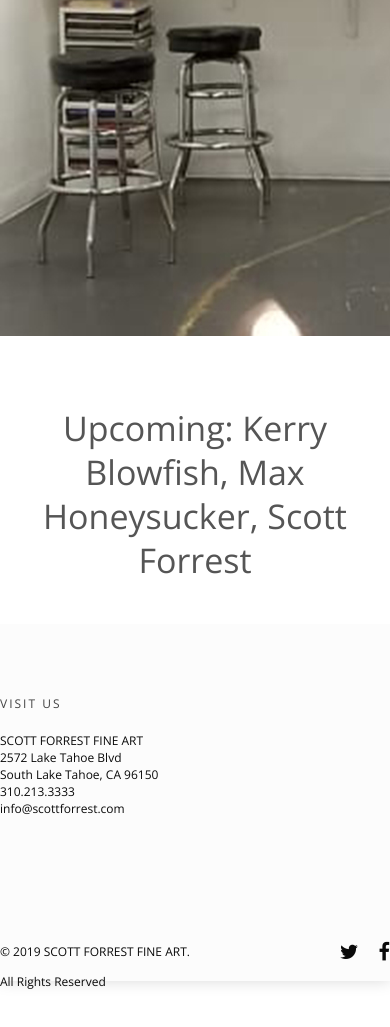
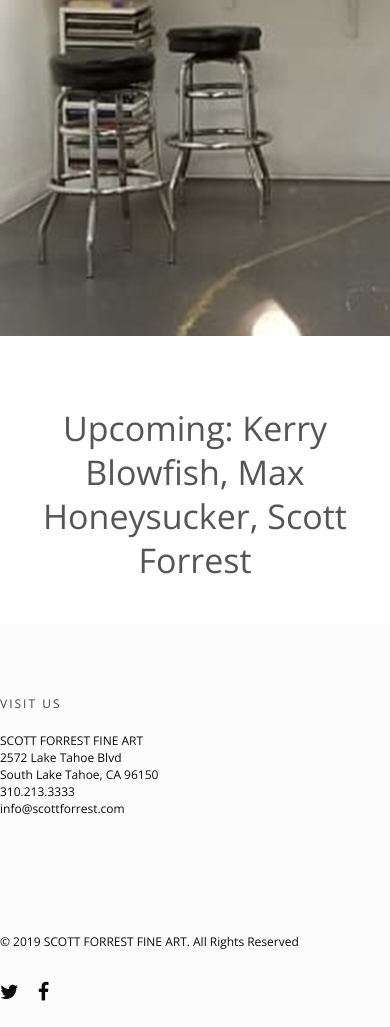
Before and after one commit to testpilot98/scott, a website: page index.html in a window 390 px wide. Shown: the part 497-1524 px from the top of the page. Before the commit the page ends 1494 px from the top, so only its background shows below. Drawn offline with nearby package versions, Linux system fonts and the light colour scheme.

Commit message:
Remove bootstrap classes from footer; use custom css instead. Add media-query for footer elements.

```diff
--- a/css/style.css
+++ b/css/style.css
@@ -688,7 +688,7 @@ nav a:hover {
 
 footer {
   background-color: #fcfcfc;
-  padding-bottom: 14px;
+  padding-bottom: 20px;
 }
 
 .footer-row {
@@ -698,11 +698,30 @@ footer {
 .footer-copyright {
   height: 30px; /** vert center **/
   line-height: 30px; /** vert center **/
+  display: inline-block;
 }
 
 .footer-social {
   height: 30px; /** vert center **/
   line-height: 30px; /** vert center **/
+  display: inline-block;
+  float: right;
+}
+
+@media (max-width: 690px) {
+  .footer-row {
+    margin-top: 110px;
+  }
+
+  .footer-copyright {
+    display: block;
+  }
+
+  .footer-social {
+    display: block;
+    float: none;
+    margin-top: 20px;
+  }
 }
 
 .fa-twitter,
@@ -714,7 +733,7 @@ footer {
 }
 
 .fa-twitter {
-  padding-right: 16px;
+  padding-right: 15px;
 }
 
 .fa-twitter:hover,
--- a/index.html
+++ b/index.html
@@ -126,15 +126,13 @@
         310.213.3333 <br>
         info@scottforrest.com <!-- TODO: Correct Email -->
       </address>
-      <div class="row footer-row">
-        <div class="col footer-copyright">
+      <div class="footer-row">
+        <div class="footer-copyright">
           &copy; 2019 SCOTT FORREST FINE ART. All Rights Reserved
         </div>
-        <div class="col footer-social">
-          <div class="float-right">
-            <a href="" class="fab fa-twitter"></a>
-            <a href="https://www.facebook.com/scottforrestartist" class="fab fa-facebook-f"></a>
-          </div>
+        <div class="footer-social">
+          <a href="" class="fab fa-twitter"></a>
+          <a href="https://www.facebook.com/scottforrestartist" class="fab fa-facebook-f"></a>
         </div>
       </div>
     </div>
```
Also changed, not shown: contact.html (+5 -7 lines), design-interior-design.html (+5 -7 lines), design.html (+5 -7 lines), exhibitions-frank-nussbaum.html (+5 -7 lines), exhibitions-two-artists-template.html (+5 -7 lines), exhibitions.html (+5 -7 lines), page_template.html (+5 -7 lines), press.html (+5 -7 lines), works.html (+5 -7 lines).
